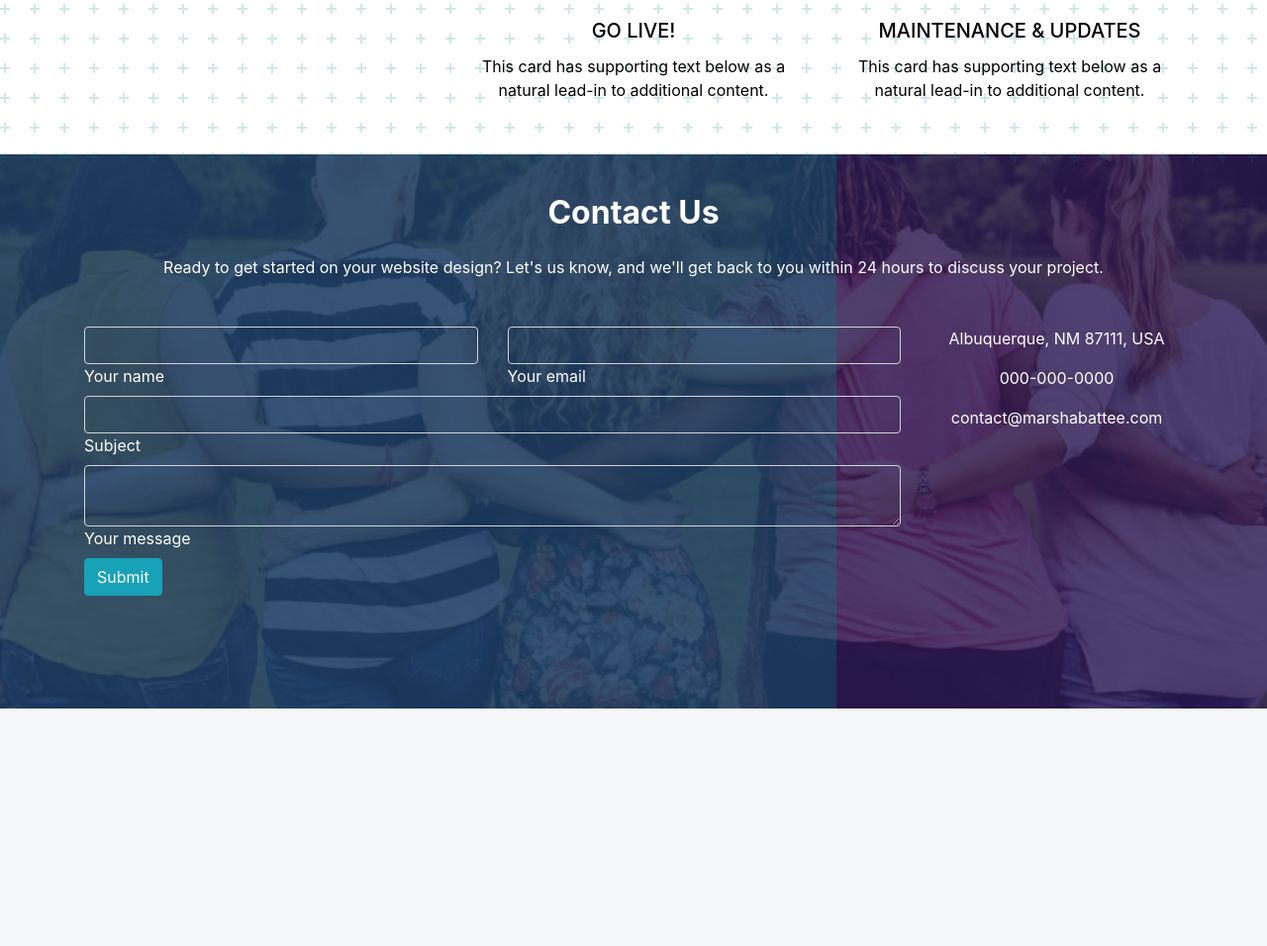
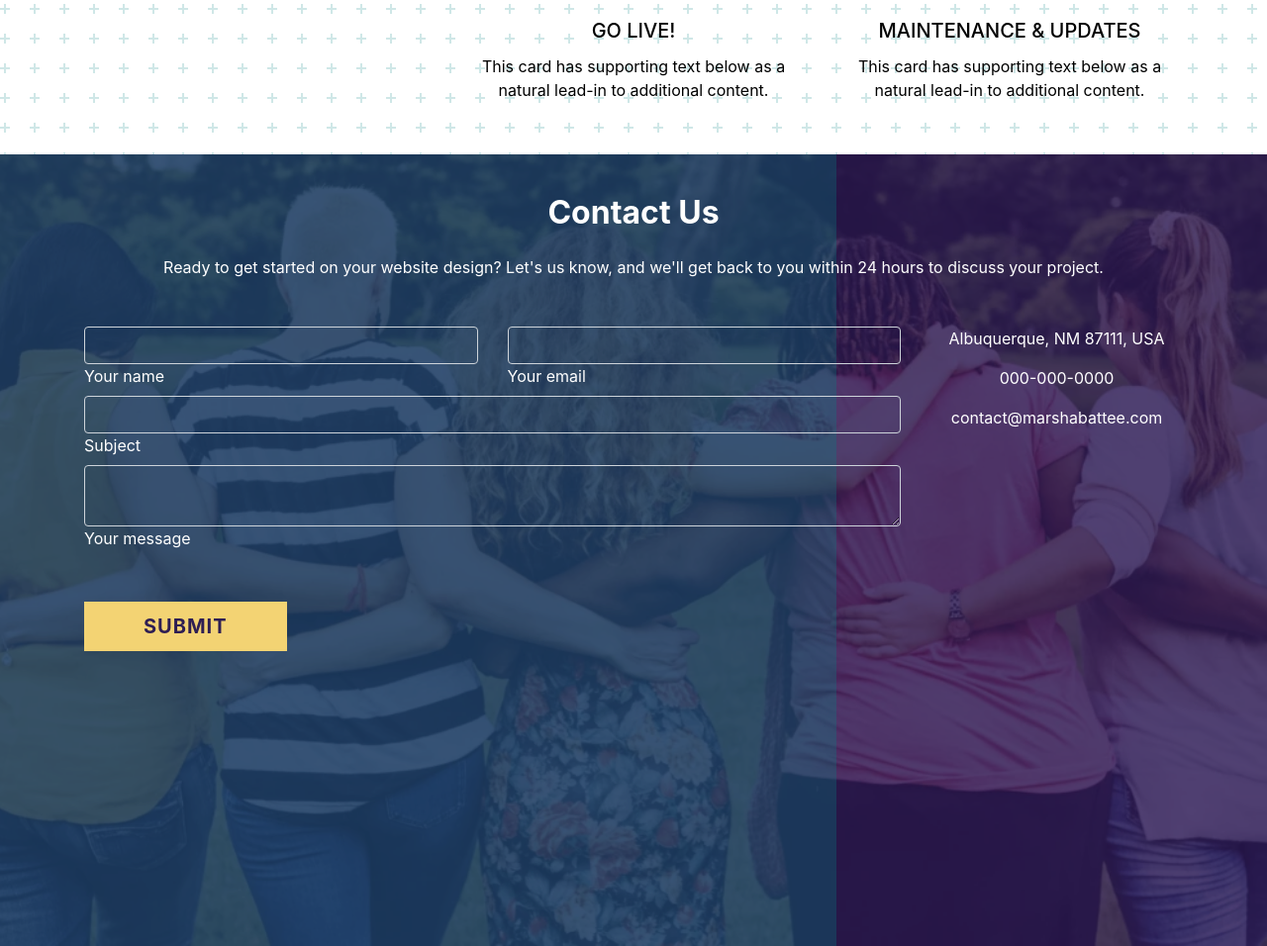
Before and after one commit to MarshaBat/pwp-marsha-battee, a PHP site: page / in a window 1280 px wide. Shown: the part 2777-3733 px from the top of the page at 99% size. Before the commit the page ends 3493 px from the top, so only its background shows below. Run offline with PHP 8.4, Linux system fonts and the light colour scheme; some libraries are stand-ins or nearby versions.

Commit message:
added recaptcha

```diff
--- a/public_html/css/stylesheet.css
+++ b/public_html/css/stylesheet.css
@@ -149,11 +149,11 @@ h1 {
 	background-position: center center;
 	background-repeat: no-repeat;
 	background-size: cover;
-	height: 70vh;
+	height: 100vh;
 	position: relative;
 	color: white;
 	margin-top: -15px;
-	z-index: -10;
+	z-index: 2;
 }
 
 .banner-overlay3 {
@@ -177,3 +177,23 @@ h1 {
 	z-index: -1;
 	opacity: 0.3;
 }
+
+.contact-button {
+	background-color: #f3d373;
+	border: #f3d373;
+	letter-spacing: 0.05em;
+	color: #2e1e53;
+	font-weight: bold;
+	font-size: 20px;
+	padding-top: 10px;
+	padding-bottom: 10px;
+	padding-left: 60px;
+	padding-right: 60px;
+	margin-top: 20px;
+	margin-left: 0;
+	border-radius: 0;
+}
+
+.input-field [type=text] {
+	color: white;
+}
--- a/public_html/index.php
+++ b/public_html/index.php
@@ -5,10 +5,18 @@
 		<meta charset="utf-8">
 		<meta name="viewport" content="width=device-width, initial-scale=1, shrink-to-fit=no">
 
+		<script
+			src="https://code.jquery.com/jquery-3.4.1.min.js"
+			integrity="sha256-CSXorXvZcTkaix6Yvo6HppcZGetbYMGWSFlBw8HfCJo="
+			crossorigin="anonymous"></script>
+
 		<!-- jQuery Form, Additional Methods, Validate -->
-		<script type="text/javascript" src="https://cdnjs.cloudflare.com/ajax/libs/jquery.form/4.2.2/jquery.form.min.js"></script>
-		<script type="text/javascript" src="https://cdnjs.cloudflare.com/ajax/libs/jquery-validate/1.17.0/jquery.validate.min.js"></script>
-		<script type="text/javascript" src="https://cdnjs.cloudflare.com/ajax/libs/jquery-validate/1.17.0/additional-methods.min.js"></script>
+		<script type="text/javascript"
+				  src="https://cdnjs.cloudflare.com/ajax/libs/jquery.form/4.2.2/jquery.form.min.js"></script>
+		<script type="text/javascript"
+				  src="https://cdnjs.cloudflare.com/ajax/libs/jquery-validate/1.17.0/jquery.validate.min.js"></script>
+		<script type="text/javascript"
+				  src="https://cdnjs.cloudflare.com/ajax/libs/jquery-validate/1.17.0/additional-methods.min.js"></script>
 
 		<!-- Your JavaScript Form Validator -->
 		<script src="js/form-validate.js"></script>
@@ -214,7 +222,8 @@
 
 				<div class="row">
 					<div class="col-md-9 mb-md-0 mb-5">
-						<form id="contact-form" name="contact-form" action="../php/index.php" method="POST">
+
+						<form id="contact-form" name="contact-form" action="../php/" method="POST">
 							<div class="row">
 								<div class="col-md-6">
 									<div class="md-form mb-0">
@@ -249,13 +258,21 @@
 									</div>
 								</div>
 							</div>
+
+							<!-- reCAPTCHA -->
+							<div class="g-recaptcha mt-4" data-sitekey="6LfB6LIUAAAAAKOe9Op74f-HywjO0D-vWUgHkQRa"></div>
+
+							<div class="text-center text-md-left mt-4">
+								<button type="submit" class="btn btn-info contact-button">SUBMIT</button>
+							</div>
+							<div class="status"></div>
 						</form>
+
 						<div id="output-area"></div>
 
-						<div class="text-center text-md-left">
-							<button type="button" class="btn btn-info">Submit</button>
-						</div>
-						<div class="status"></div>
+
+
+
 					</div>
 
 					<div class="col-md-3 text-center">
```
Also changed, not shown: public_html/js/form-validate.js (added, +79 -0 lines), 1 other file.
